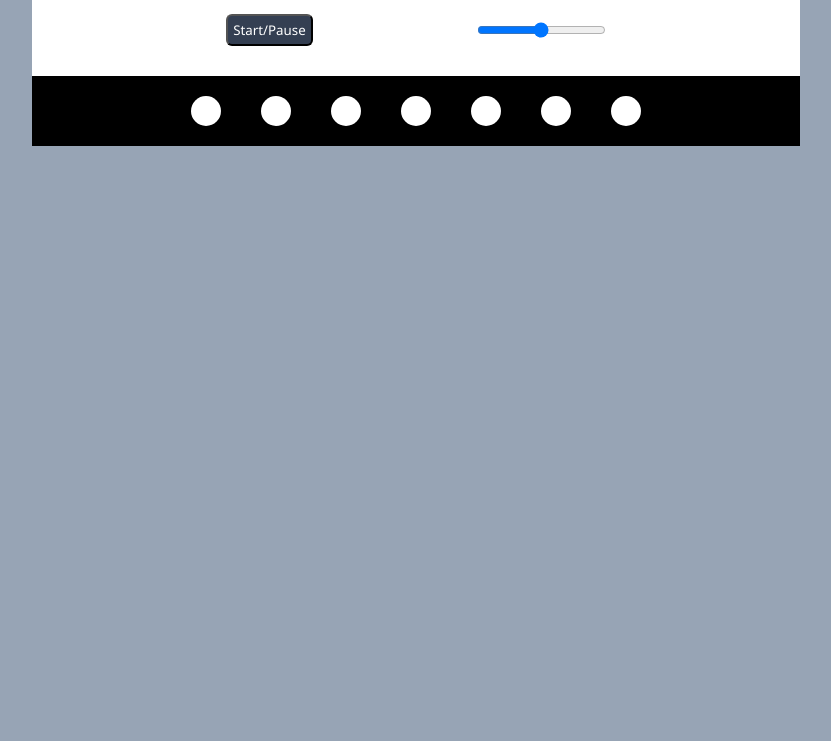
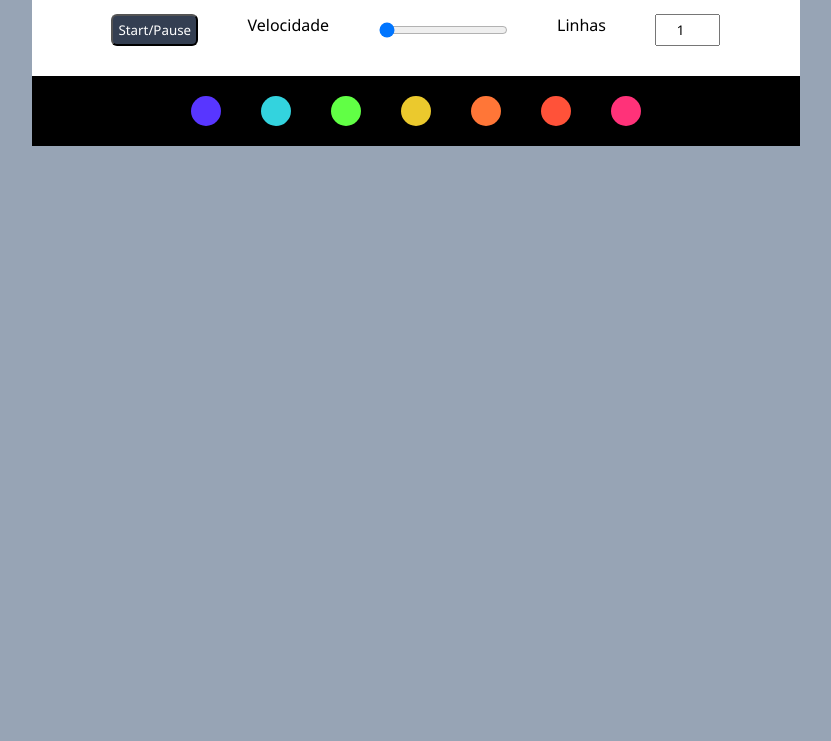
Before and after one commit to alan-cavalcante/Christmas-lights, a plain HTML site: page index.html in a window 1280 px wide. Shown: the part 59-800 px from the top of the page, without its empty margins (224-1055 px from the left). Drawn offline with Linux system fonts and the light colour scheme.

Commit message:
add & remove bars

```diff
--- a/index.html
+++ b/index.html
@@ -1,5 +1,6 @@
 <!DOCTYPE html>
 <html lang="en">
+
 <head>
     <meta charset="UTF-8">
     <meta http-equiv="X-UA-Compatible" content="IE=edge">
@@ -8,22 +9,29 @@
     <script src="main.js"></script>
     <title>Christmas Lights</title>
 </head>
+
 <body>
     <div id="container">
         <h1>Luzes de Natal</h1>
         <div id="controles">
             <button id="start-pause" onclick="cores()">Start/Pause</button>
-            <input type="range" name="" id="slider" min="" max="">
+            <label for="slider">Velocidade</label>
+            <input type="range" name="slider" value="100" id="slider" min="100" max="2000">
+            <label for="rows">Linhas</label>
+            <input type="number" name="quantidade" onchange="inserirLinhas(this.value)" value="1" id="rows" min="1" max="7">
         </div>
-        <div id="container-luzes">
-            <div class="luzes" id="1"></div>
-            <div class="luzes" id="2"></div>
-            <div class="luzes" id="3"></div>
-            <div class="luzes" id="4"></div>
-            <div class="luzes" id="5"></div>
-            <div class="luzes" id="6"></div>
-            <div class="luzes" id="7"></div>
+        <div id="containerMaiorLuzes">
+            <div id="container-luzes">
+                <div class="luzes" id="um"></div>
+                <div class="luzes" id="dois"></div>
+                <div class="luzes" id="tres"></div>
+                <div class="luzes" id="quatro"></div>
+                <div class="luzes" id="cinco"></div>
+                <div class="luzes" id="seis"></div>
+                <div class="luzes" id="sete"></div>
+            </div>
         </div>
     </div>
 </body>
+
 </html>
--- a/main.js
+++ b/main.js
@@ -1,18 +1,30 @@
 let luzes = document.getElementsByClassName('luzes')
 let temporizador = ms => new Promise(res => setTimeout(res, ms))
-
-async function cores() {
-
-    for (let i = 0; i < luzes.length; i++) {
-        luzes[i].style.backgroundColor = "green"
-        await temporizador(1000)
-    }
+let ativo = 0
 
 
-    // setInterval(() => {
-    // for (luz of luzes) {
-    //         luz.style.backgroundColor = "green"
-    //     }
-    // }, 1000);
-    console.log(luzes)
+/*Inserir e Remover fileira de luzes*/
+function inserirLinhas(qtd) {
+    let containerMaiorLuzes = document.getElementById("containerMaiorLuzes")
+    let luzinhas = document.getElementById("container-luzes")
+    let novaLuz = luzinhas.cloneNode(true)
+    for (let i = 0; i <= qtd; i++) {
+        if (containerMaiorLuzes.childElementCount > qtd) {
+            containerMaiorLuzes.querySelector("#container-luzes").remove()
+        } else if (containerMaiorLuzes.childElementCount < qtd) {
+            containerMaiorLuzes.appendChild(novaLuz)
+        }
+    }
 }
+
+/*Iniciar e parar o escalonamento das bolinhas*/
+    async function cores() {
+        if (ativo == 0) {
+            let slider = document.getElementById('slider').value
+            for (let i = 0; i < luzes.length; i++) {
+                luzes[i].style.transform = "scale(2,2)"
+                await temporizador(slider)
+                luzes[i].style.transform = "scale(1,1)"
+            }
+        }
+    }
--- a/style.css
+++ b/style.css
@@ -45,8 +45,15 @@ body {
     font-weight: 500;
 }
 
+#containerMaiorLuzes {
+    background-color: black;
+    width: 100%;
+    display: flex;
+    flex-direction: column;
+    justify-content: center;
+}
+
 #container-luzes {
-    background-color: black;
     width: 100%;
     display: flex;
     flex-direction: row;
@@ -60,3 +67,31 @@ body {
     border-radius: 50%;
     background-color: white;
 }
+
+#um {
+    background-color: #5836FF;
+}
+
+#dois {
+    background-color: #33D3DE;
+}
+
+#tres {
+    background-color: #61FF45;
+}
+
+#quatro {
+    background-color: #EBC92D;
+}
+
+#cinco {
+    background-color: #FF7637;
+}
+
+#seis {
+    background-color: #FF5239;
+}
+
+#sete {
+    background-color: #fF3279;
+}
```
